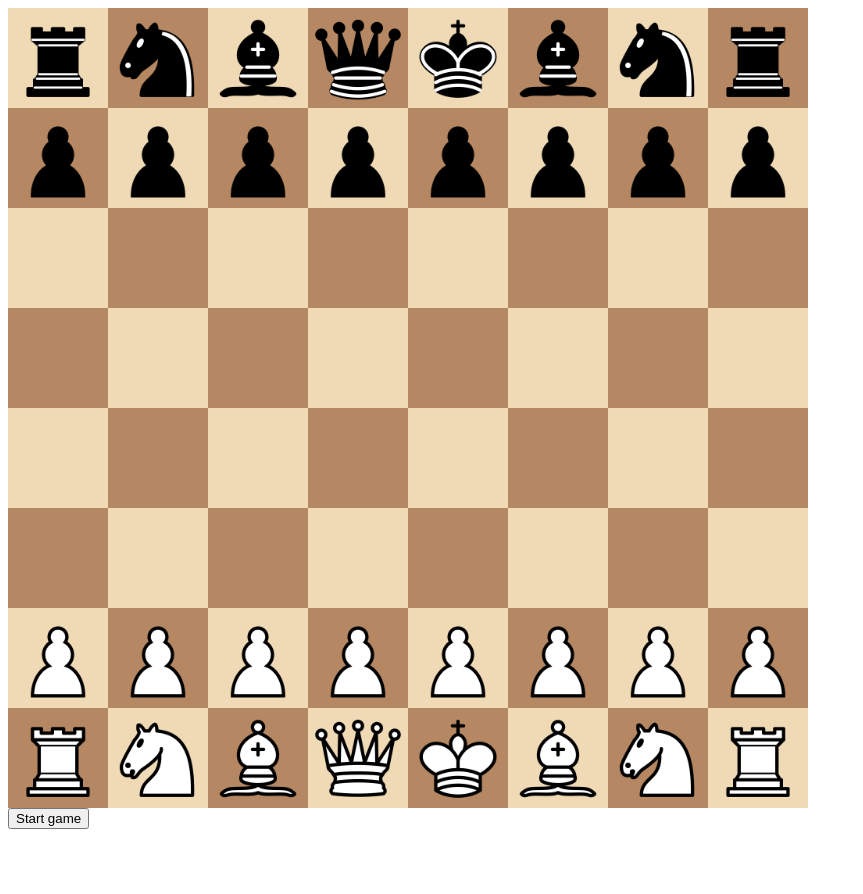
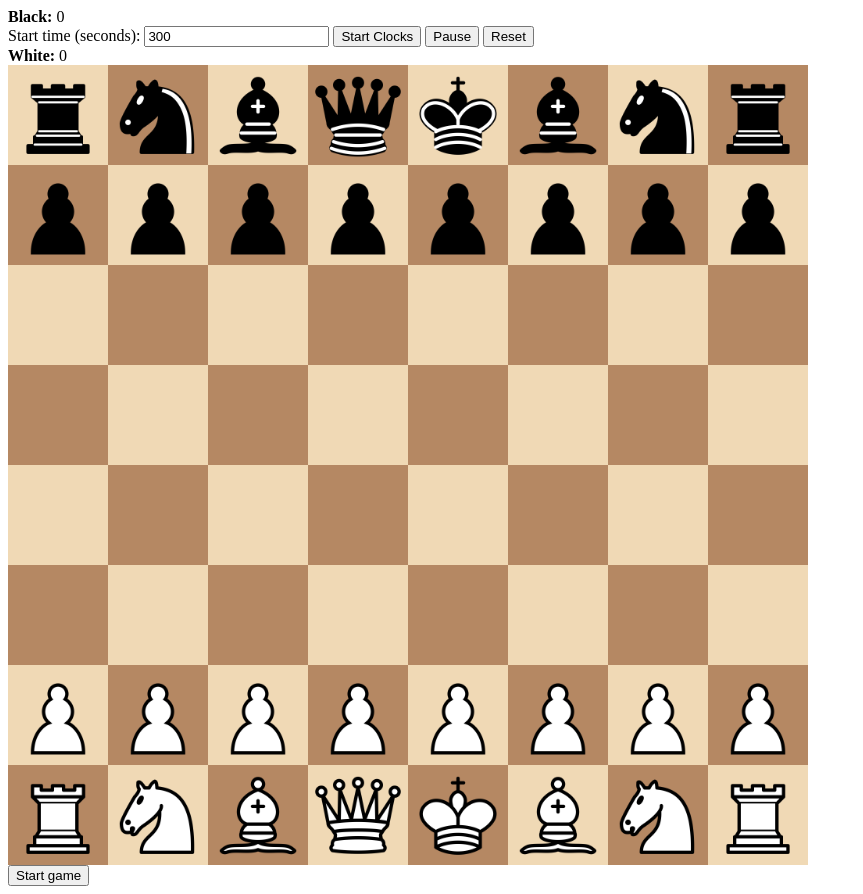
Before and after one commit to athens-france/schess, a plain HTML site: page index.html in a window 1280 px wide. Shown: the whole page, without its empty margins (0-863 px from the left). Before the commit the page ends 837 px from the top, so only its background shows below. Drawn offline with Linux system fonts and the light colour scheme.

Commit message:
added clockkkkkkkkkkkssssssssssssssss

```diff
--- a/index.html
+++ b/index.html
@@ -8,6 +8,25 @@
 </head>
 <body>
 
+  <div id="clock-ui">
+    <div>
+      <strong>Black:</strong> <span id="black-time">0</span>
+      <span id="black-time"></span><span id="black-flag"></span>
+    </div>
+
+    <div>
+      <label for="time-input">Start time (seconds):</label>
+      <input id="time-input" type="number" min="1" value="300" />
+      <button id="clock-start">Start Clocks</button>
+      <button id="clock-pause">Pause</button>
+      <button id="clock-reset">Reset</button>
+    </div>
+
+    <div>
+      <strong>White:</strong> <span id="white-time">0</span>
+      <span id="white-time"></span><span id="white-flag"></span>
+    </div>
+  </div>
   <div id="grid" class="grid-container"></div>
 
   <div class="start-button">
```
